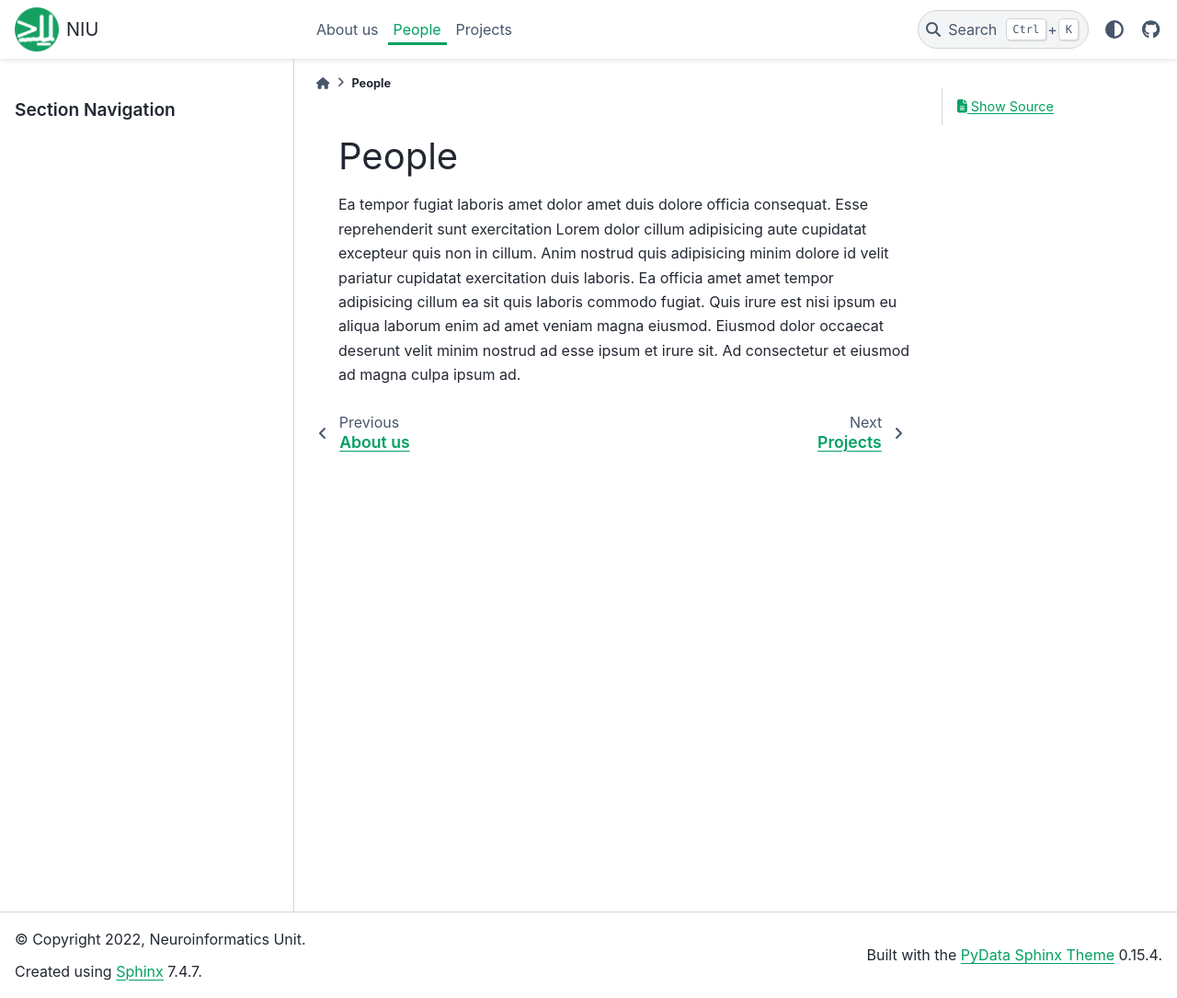
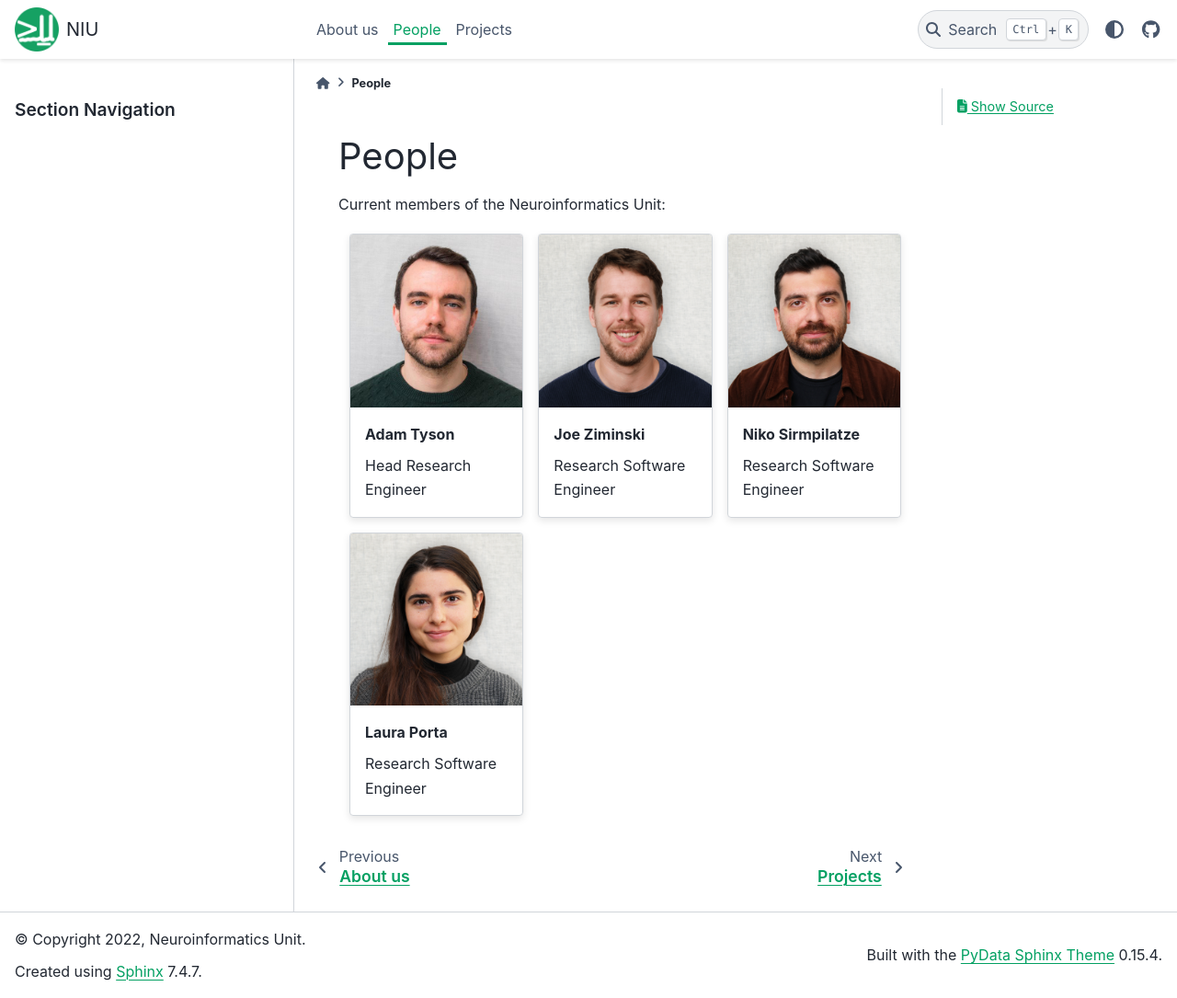
Before and after one commit to neuroinformatics-unit/neuroinformatics-unit.github.io, a Sphinx documentation site: the page built from docs/source/people.md, in a window 1280 px wide and 1085 px high. Shown: the whole window at 92% size. Built offline with Sphinx 7.4.7 and the PyData theme 0.15.4, drawn with Linux system fonts in a browser that asks for light colours.

Commit message:
added people cards with photos

```diff
--- a/docs/source/people.md
+++ b/docs/source/people.md
@@ -1,3 +1,34 @@
 # People
 
-Ea tempor fugiat laboris amet dolor amet duis dolore officia consequat. Esse reprehenderit sunt exercitation Lorem dolor cillum adipisicing aute cupidatat excepteur quis non in cillum. Anim nostrud quis adipisicing minim dolore id velit pariatur cupidatat exercitation duis laboris. Ea officia amet amet tempor adipisicing cillum ea sit quis laboris commodo fugiat. Quis irure est nisi ipsum eu aliqua laborum enim ad amet veniam magna eiusmod. Eiusmod dolor occaecat deserunt velit minim nostrud ad esse ipsum et irure sit. Ad consectetur et eiusmod ad magna culpa ipsum ad.
+Current members of the Neuroinformatics Unit:
+
+::::{grid} 1 2 2 3
+:gutter: 3
+
+:::{grid-item-card} Adam Tyson
+:img-top: _static/adam_tyson.jpg
+:link: https://www.sainsburywellcome.org/web/people/adam-tyson-0
+
+Head Research Engineer
+:::
+
+:::{grid-item-card} Joe Ziminski
+:img-top: _static/joe_ziminski.png
+:link: https://www.sainsburywellcome.org/web/people/joe-ziminski
+
+Research Software Engineer
+:::
+
+:::{grid-item-card} Niko Sirmpilatze
+:img-top: _static/niko_sirmpilatze.png
+:link: https://www.sainsburywellcome.org/web/people/niko-sirmpilatze
+
+Research Software Engineer
+:::
+
+:::{grid-item-card} Laura Porta
+:img-top: _static/laura_porta.png
+:link: https://www.sainsburywellcome.org/web/people/laura-porta
+
+Research Software Engineer
+:::
```
Also changed, not shown: docs/source/_static/adam_tyson.jpg (added), docs/source/_static/joe_ziminski.png (added), docs/source/_static/laura_porta.png (added), docs/source/_static/niko_sirmpilatze.png (added).
